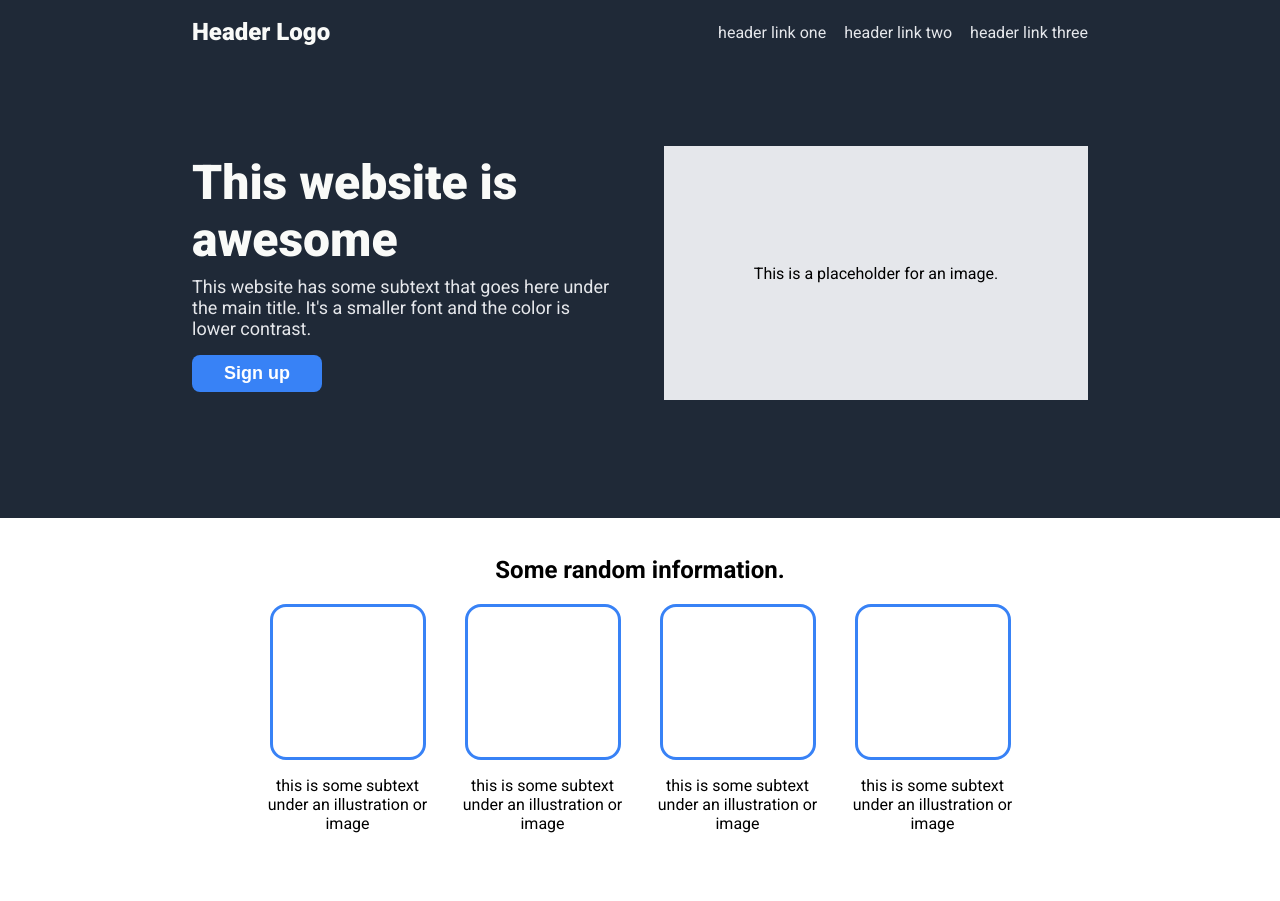
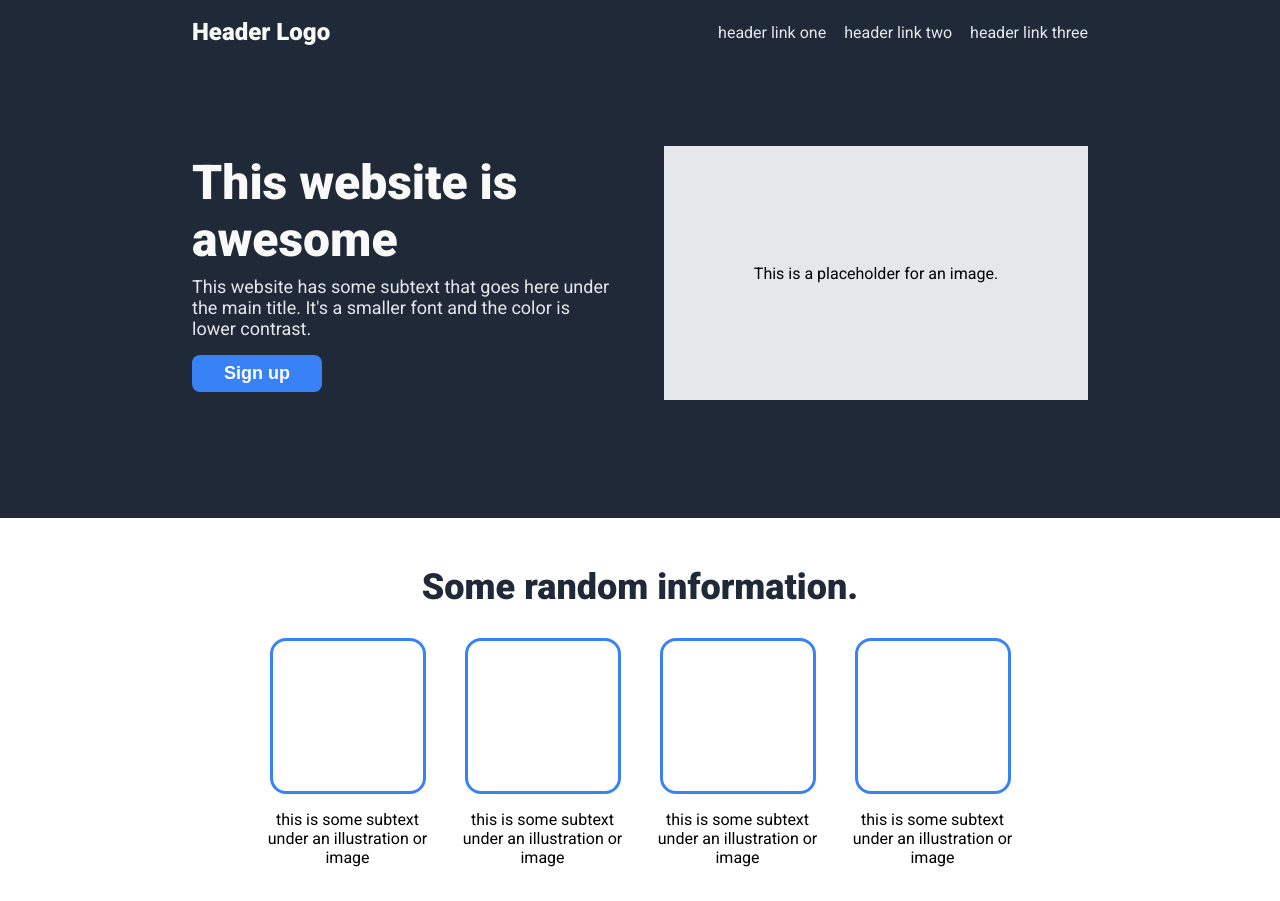
Before and after one commit to aleksapetrovic2907/odin-2-landing-page, a plain HTML site: page index.html in a window 1280 px wide. Before the commit the page ends 867 px from the top, so only its background shows below. Drawn offline with Linux system fonts and the light colour scheme.

Commit message:
apply style to information header

```diff
--- a/style.css
+++ b/style.css
@@ -114,6 +114,12 @@ nav ul li a {
     text-align: center;
 }
 
+.information-container h2 {
+    font-size: var(--information-header-text-size);
+    font-weight: var(--information-header-text-weight);
+    color: var(--information-header-text-color);
+}
+
 .illustration-cards-container {
     display: flex;
     gap: 12px;
```
